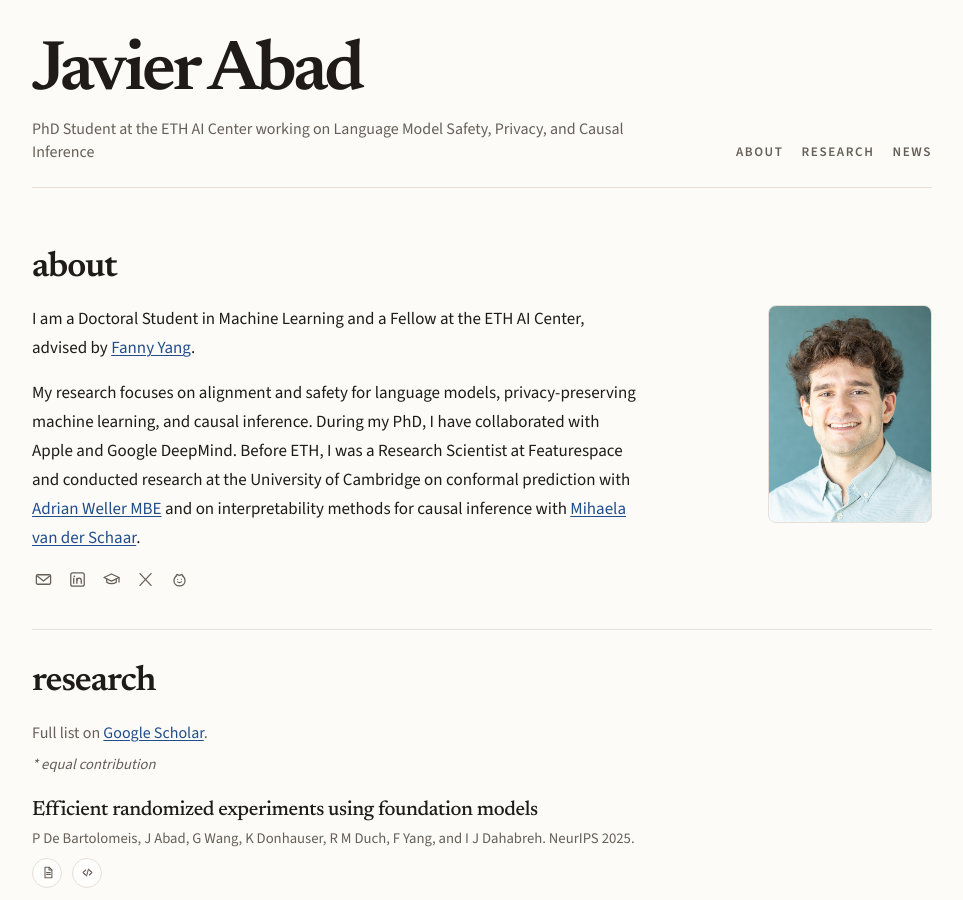
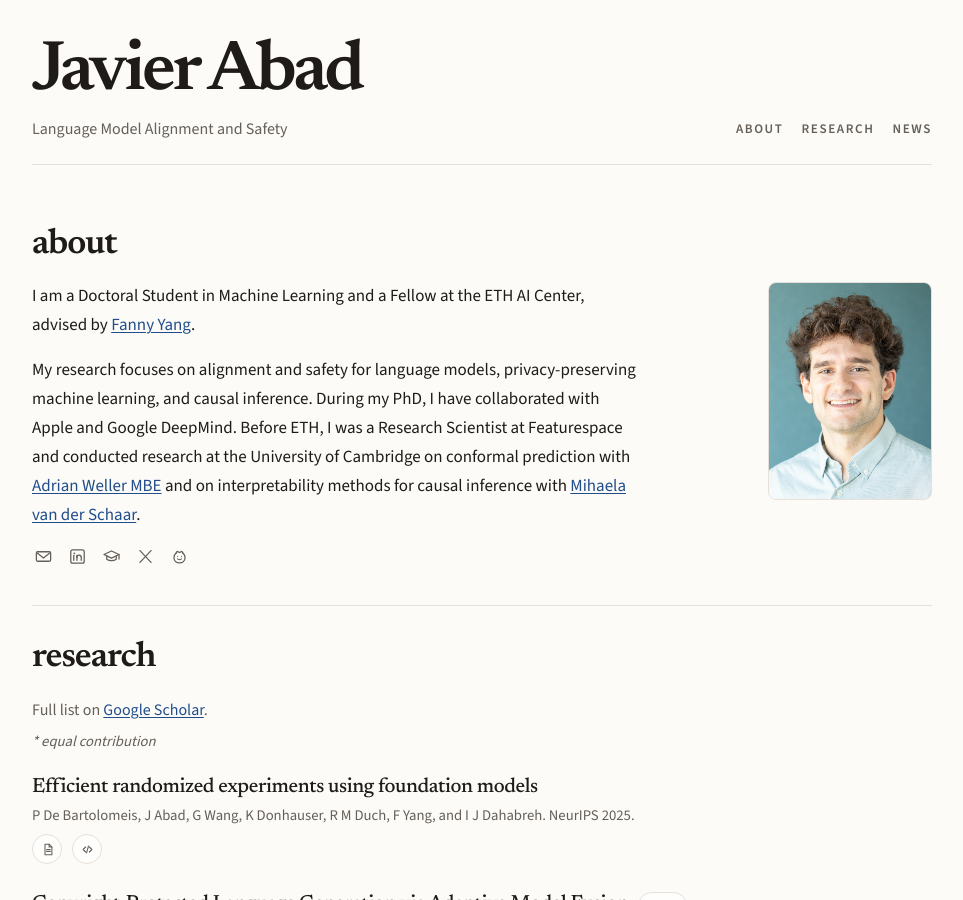
Before and after one commit to jaabmar/jaabmar.github.io, a Jekyll site: the page built from index.html, in a window 1280 px wide and 900 px high. Shown: the whole window, without its empty margins (158-1121 px from the left). Built offline with Jekyll 4.4.1, drawn with Linux system fonts in a browser that asks for light colours.

Commit message:
Simplify banner wording

```diff
--- a/index.html
+++ b/index.html
@@ -8,7 +8,7 @@ image: /artifacts/social-preview.png
   <header class="topbar">
     <div class="brand">
       <h1><a class="brand-link" href="{{ '/' | relative_url }}">{{ site.author.name }}</a></h1>
-      <p class="subtitle">PhD Student at the ETH AI Center working on Language Model Safety, Privacy, and Causal Inference</p>
+      <p class="subtitle">Language Model Alignment and Safety</p>
     </div>
     <nav class="nav" aria-label="Primary">
       <a href="#about">about</a>
```
Also changed, not shown: artifacts/social-preview.png.
